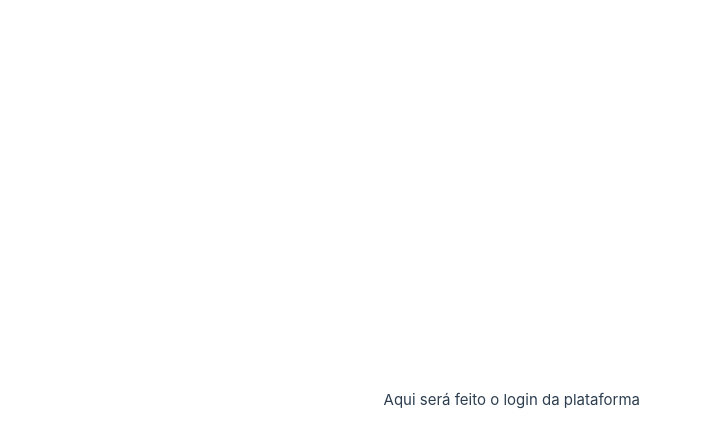
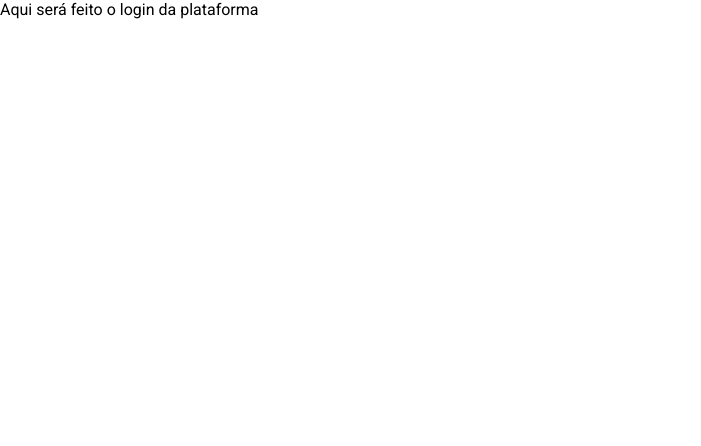
Before and after one commit to Paulo-DevTallos/front-admin-devtech-vuets, a Vue app: page /login in a window 1280 px wide. Shown: the top 446 px of the page, without its empty margins (0-701 px from the left). Built offline with nearby package versions, Linux system fonts and the light colour scheme.

Commit message:
definindo base de estilização

```diff
--- a/src/assets/base.css
+++ /dev/null
@@ -1,74 +0,0 @@
-/* color palette from <https://github.com/vuejs/theme> */
-:root {
-  --vt-c-white: #ffffff;
-  --vt-c-white-soft: #f8f8f8;
-  --vt-c-white-mute: #f2f2f2;
-
-  --vt-c-black: #181818;
-  --vt-c-black-soft: #222222;
-  --vt-c-black-mute: #282828;
-
-  --vt-c-indigo: #2c3e50;
-
-  --vt-c-divider-light-1: rgba(60, 60, 60, 0.29);
-  --vt-c-divider-light-2: rgba(60, 60, 60, 0.12);
-  --vt-c-divider-dark-1: rgba(84, 84, 84, 0.65);
-  --vt-c-divider-dark-2: rgba(84, 84, 84, 0.48);
-
-  --vt-c-text-light-1: var(--vt-c-indigo);
-  --vt-c-text-light-2: rgba(60, 60, 60, 0.66);
-  --vt-c-text-dark-1: var(--vt-c-white);
-  --vt-c-text-dark-2: rgba(235, 235, 235, 0.64);
-}
-
-/* semantic color variables for this project */
-:root {
-  --color-background: var(--vt-c-white);
-  --color-background-soft: var(--vt-c-white-soft);
-  --color-background-mute: var(--vt-c-white-mute);
-
-  --color-border: var(--vt-c-divider-light-2);
-  --color-border-hover: var(--vt-c-divider-light-1);
-
-  --color-heading: var(--vt-c-text-light-1);
-  --color-text: var(--vt-c-text-light-1);
-
-  --section-gap: 160px;
-}
-
-@media (prefers-color-scheme: dark) {
-  :root {
-    --color-background: var(--vt-c-black);
-    --color-background-soft: var(--vt-c-black-soft);
-    --color-background-mute: var(--vt-c-black-mute);
-
-    --color-border: var(--vt-c-divider-dark-2);
-    --color-border-hover: var(--vt-c-divider-dark-1);
-
-    --color-heading: var(--vt-c-text-dark-1);
-    --color-text: var(--vt-c-text-dark-2);
-  }
-}
-
-*,
-*::before,
-*::after {
-  box-sizing: border-box;
-  margin: 0;
-  position: relative;
-  font-weight: normal;
-}
-
-body {
-  min-height: 100vh;
-  color: var(--color-text);
-  background: var(--color-background);
-  transition: color 0.5s, background-color 0.5s;
-  line-height: 1.6;
-  font-family: Inter, -apple-system, BlinkMacSystemFont, 'Segoe UI', Roboto, Oxygen, Ubuntu,
-    Cantarell, 'Fira Sans', 'Droid Sans', 'Helvetica Neue', sans-serif;
-  font-size: 15px;
-  text-rendering: optimizeLegibility;
-  -webkit-font-smoothing: antialiased;
-  -moz-osx-font-smoothing: grayscale;
-}
--- a/src/assets/main.css
+++ /dev/null
@@ -1,35 +0,0 @@
-@import './base.css';
-
-#app {
-  max-width: 1280px;
-  margin: 0 auto;
-  padding: 2rem;
-
-  font-weight: normal;
-}
-
-a,
-.green {
-  text-decoration: none;
-  color: hsla(160, 100%, 37%, 1);
-  transition: 0.4s;
-}
-
-@media (hover: hover) {
-  a:hover {
-    background-color: hsla(160, 100%, 37%, 0.2);
-  }
-}
-
-@media (min-width: 1024px) {
-  body {
-    display: flex;
-    place-items: center;
-  }
-
-  #app {
-    display: grid;
-    grid-template-columns: 1fr 1fr;
-    padding: 0 2rem;
-  }
-}
--- /dev/null
+++ b/src/assets/sass/main.scss
@@ -0,0 +1 @@
+@import './partials/base';
--- /dev/null
+++ b/src/assets/sass/partials/_base.scss
@@ -0,0 +1,23 @@
+@import url(https://fonts.googleapis.com/css2?family=Roboto:wght@100;200;300;400;500;600;800;900&display=swap);
+
+* {
+	margin: 0;
+	padding: 0;
+	box-sizing: border-box;
+	position: relative;
+}
+
+html,
+body {
+	height: 100%;
+	font-family: "Roboto", Arial, Helvetica, sans-serif;
+
+	ul {
+		list-style: none;
+	}
+
+	a {
+		text-decoration: none;
+		color: inherit;
+	}
+}
--- a/src/main.ts
+++ b/src/main.ts
@@ -2,7 +2,7 @@ import { createApp } from 'vue';
 import App from './App.vue';
 import router from './router';
 
-import './assets/main.css';
+import './assets/sass/main.scss';
 
 const app = createApp(App)
 
```
Also changed, not shown: src/assets/logo.svg (deleted).
